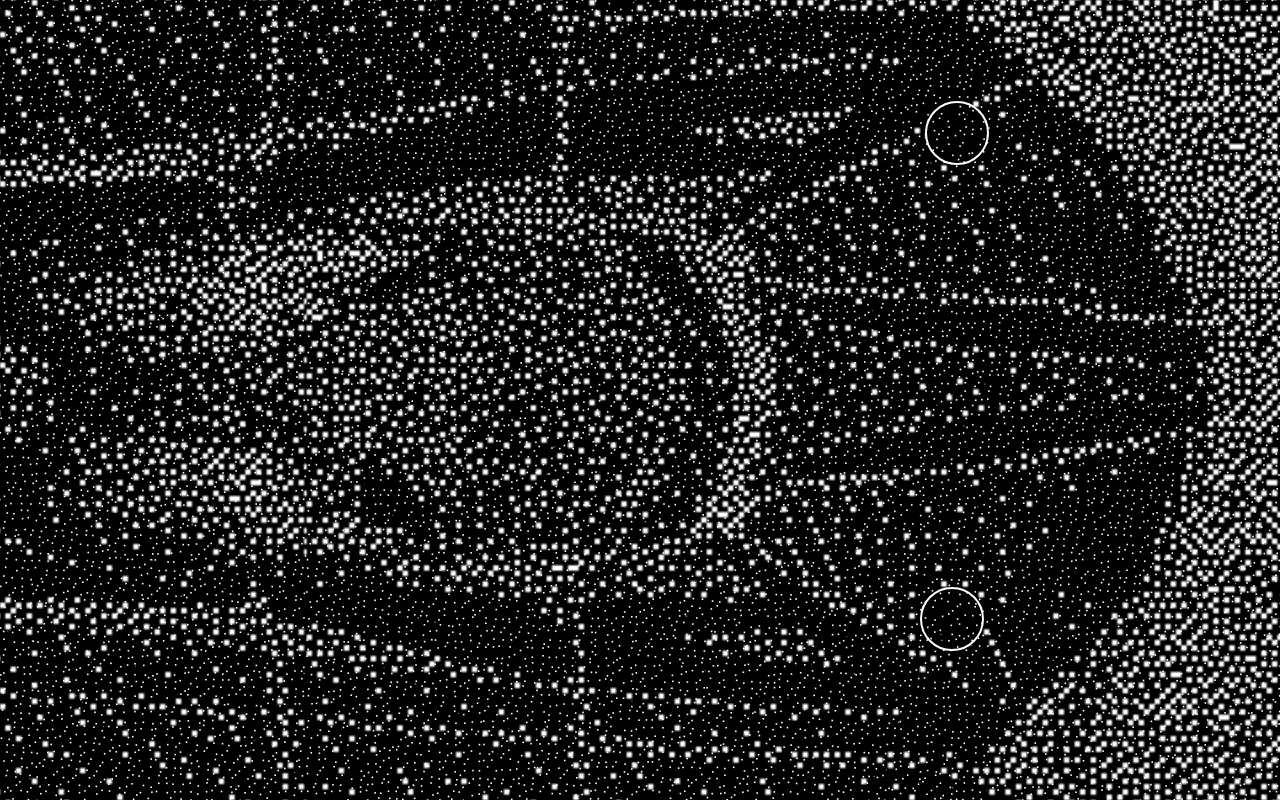
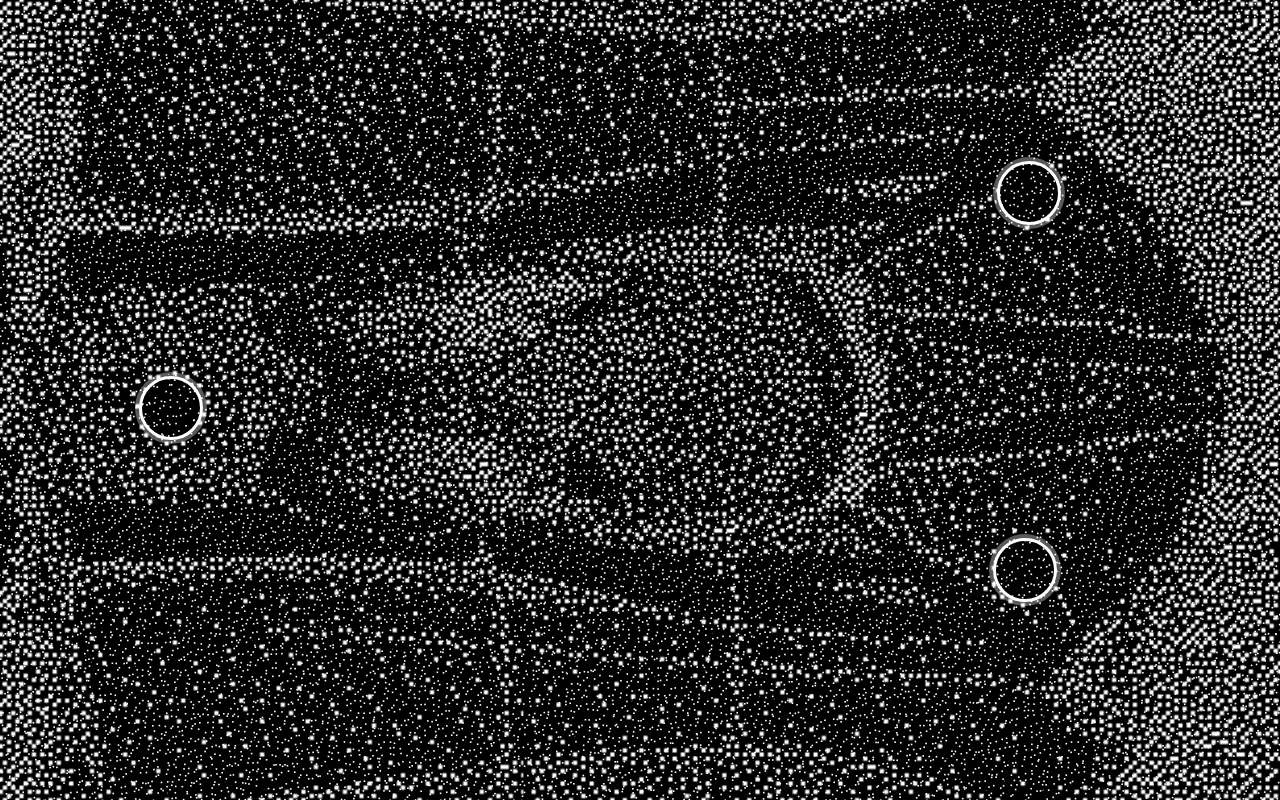
Before and after one commit to jfod-hue/viernes, a plain HTML site: page index.html in a window 1280 px wide. Drawn offline with Linux system fonts and the light colour scheme; animation ran at ten frames a second.

Commit message:
Add files via upload

```diff
--- a/script.js
+++ b/script.js
@@ -8,7 +8,7 @@
   var ctx = canvas.getContext('2d');
 
   var W = 0, H = 0, dpr = 1;    // tamaño de la ventana y densidad de píxeles
-  var ZOOM = 2;                 // imagen ampliada respecto a la altura de la pantalla
+  var ZOOM = 1.35;              // imagen ampliada respecto a la altura de la pantalla (menos recorte)
   var escala = 1;               // píxeles de pantalla por cada unidad de la imagen girada
   var camX = 0, camY = 0;       // desplazamiento de la imagen (paneo horizontal)
   var minCamX = 0;              // límite izquierdo del paneo (negativo)
@@ -46,7 +46,9 @@
     ctxFondo.setTransform(dpr, 0, 0, dpr, 0, 0);
 
     // Escala: la altura de la imagen girada ocupa ZOOM veces la pantalla
-    escala = (H / PUNTOS_ALTO) * ZOOM;
+    // Escala: la altura ocupa ZOOM veces la pantalla, y la anchura al menos 1.15 veces
+    // la pantalla para que siempre se pueda desplazar (sobre todo en pantallas altas o móviles)
+    escala = Math.max((H / PUNTOS_ALTO) * ZOOM, (W * 1.15) / PUNTOS_ANCHO);
     var anchoMundo = PUNTOS_ANCHO * escala;
     var altoMundo = PUNTOS_ALTO * escala;
 
@@ -229,6 +231,26 @@
     }
   });
 
+  // ---- Arrastrar con el dedo o el ratón para desplazar la imagen (iPad, móvil, PC)
+  var arrastrando = false;
+  var ultimoX = 0;
+  window.addEventListener('pointerdown', function (e) {
+    // No arrastrar si el toque empieza en un botón de audio
+    if (e.target.closest && e.target.closest('.boton')) return;
+    arrastrando = true;
+    ultimoX = e.clientX;
+  });
+  window.addEventListener('pointermove', function (e) {
+    if (!arrastrando) return;
+    panear(e.clientX - ultimoX);   // arrastrar hacia la izquierda mueve la imagen a la izquierda
+    ultimoX = e.clientX;
+  });
+  function terminarArrastre() {
+    arrastrando = false;
+  }
+  window.addEventListener('pointerup', terminarArrastre);
+  window.addEventListener('pointercancel', terminarArrastre);
+
   // ---- Cursor: guarda su posición para apartar las partículas
   window.addEventListener('pointermove', function (e) {
     raton.x = e.clientX;
--- a/style.css
+++ b/style.css
@@ -10,6 +10,7 @@ body {
   width: 100%;
   height: 100%;
   overflow: hidden;      /* sin barras de desplazamiento */
+  touch-action: none;    /* el dedo controla la imagen, no el desplazamiento de la página */
   background: #ffffff;
 }
 
@@ -54,7 +55,8 @@ body {
   width: 64px;
   height: 64px;
   border-radius: 50%;    /* forma circular */
-  border: 2px solid #ffffff;
+  border: 3px solid #ffffff;
+  box-shadow: 0 0 0 4px rgba(255, 255, 255, 0.35);   /* halo para verlo sobre fondo oscuro */
   background: #000000;
   color: #ffffff;
   font-family: Arial, Helvetica, sans-serif;
```
